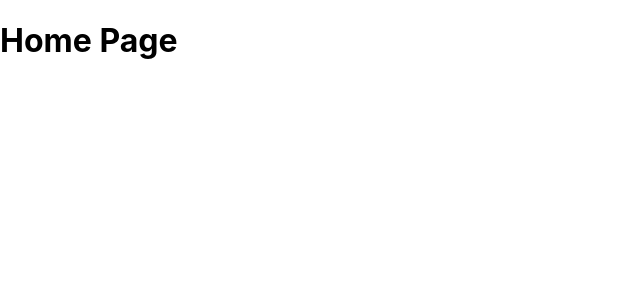
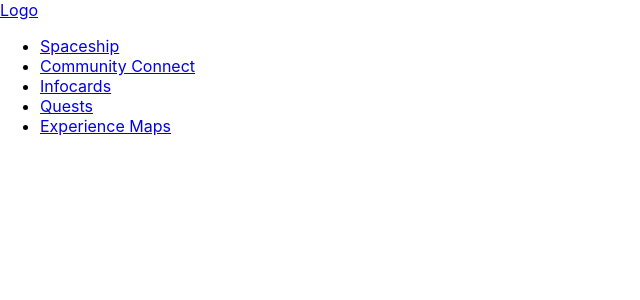
Before and after one commit to neilcarnac/caarya-web, a React (Create React App) app: page / in a window 1280 px wide. Shown: the top 300 px of the page, without its empty margins (0-640 px from the left). Built offline with nearby package versions, Linux system fonts and the light colour scheme.

Commit message:
improved folder structure & added a dummy navbar

```diff
--- a/src/App.js
+++ b/src/App.js
@@ -5,18 +5,17 @@ import Dashboard from './Components/Dashboard/Dashboard';
 import CommunityConnect from './pages/CommunityConnect/CommunityConnect';
 import InfoCards from './pages/InfoCards/InfoCards';
 import Quests from './pages/Quests/Quests';
-
+import ExperienceMaps from './pages/ExperienceMaps/ExperienceMaps';
 function App() {
   return (
     <>
       <BrowserRouter>
         <Routes>
           <Route path="/" element={<Home />} />
-          <Route path="/dashboard" element={<div><Dashboard /></div>} />
           <Route path="/communityconnect" element={<CommunityConnect />} />
           <Route path="/infocards" element={<InfoCards />} />
           <Route path="/quest" element={<Quests />} />
-          <Route path="/experiencemaps" element={<div>ExperienceMaps</div>} />
+          <Route path="/experiencemaps" element={<ExperienceMaps />} />
         </Routes>
       </BrowserRouter>
     </>
--- a/src/Components/Navbar/Navbar.jsx
+++ b/src/Components/Navbar/Navbar.jsx
@@ -2,9 +2,21 @@ import React from 'react'
 
 const Navbar = () => {
   return (
-    <div>
+    <>
+    <header>
+    <a href="#">Logo</a>
+    <nav>
+      <ul>
+        <li><a href="#">Spaceship</a></li>
+        <li><a href="#">Community Connect</a></li>
+        <li><a href="#">Infocards</a></li>
+        <li><a href="#">Quests</a></li>
+        <li><a href="#">Experience Maps</a></li>
+      </ul>
+    </nav>
 
-    </div>
+    </header>
+    </>
   )
 }
 
--- a/src/pages/CommunityConnect/CommunityConnect.jsx
+++ b/src/pages/CommunityConnect/CommunityConnect.jsx
@@ -1,10 +1,10 @@
 import React from 'react'
-
+import Navbar from '../../Components/Navbar/Navbar'
 const CommunityConnect = () => {
   return (
-    <div>
-
-    </div>
+<>
+<Navbar />
+</>
   )
 }
 
--- /dev/null
+++ b/src/pages/ExperienceMaps/ExperienceMaps.jsx
@@ -0,0 +1,11 @@
+import React from 'react'
+
+const ExperienceMaps = () => {
+  return (
+    <div>
+
+    </div>
+  )
+}
+
+export default ExperienceMaps
--- a/src/pages/Home/Home.jsx
+++ b/src/pages/Home/Home.jsx
@@ -1,12 +1,10 @@
 import { Box } from '@mui/system'
 import React from 'react'
-
+import Navbar from '../../Components/Navbar/Navbar'
 const Home = () => {
   return (
   <>
-  <div>
-    <h1>Home Page</h1>
-  </div>
+    <Navbar />
 
   </>
   )
```
Also changed, not shown: src/pages/ExperienceMaps/ExperienceMaps.css (added).
